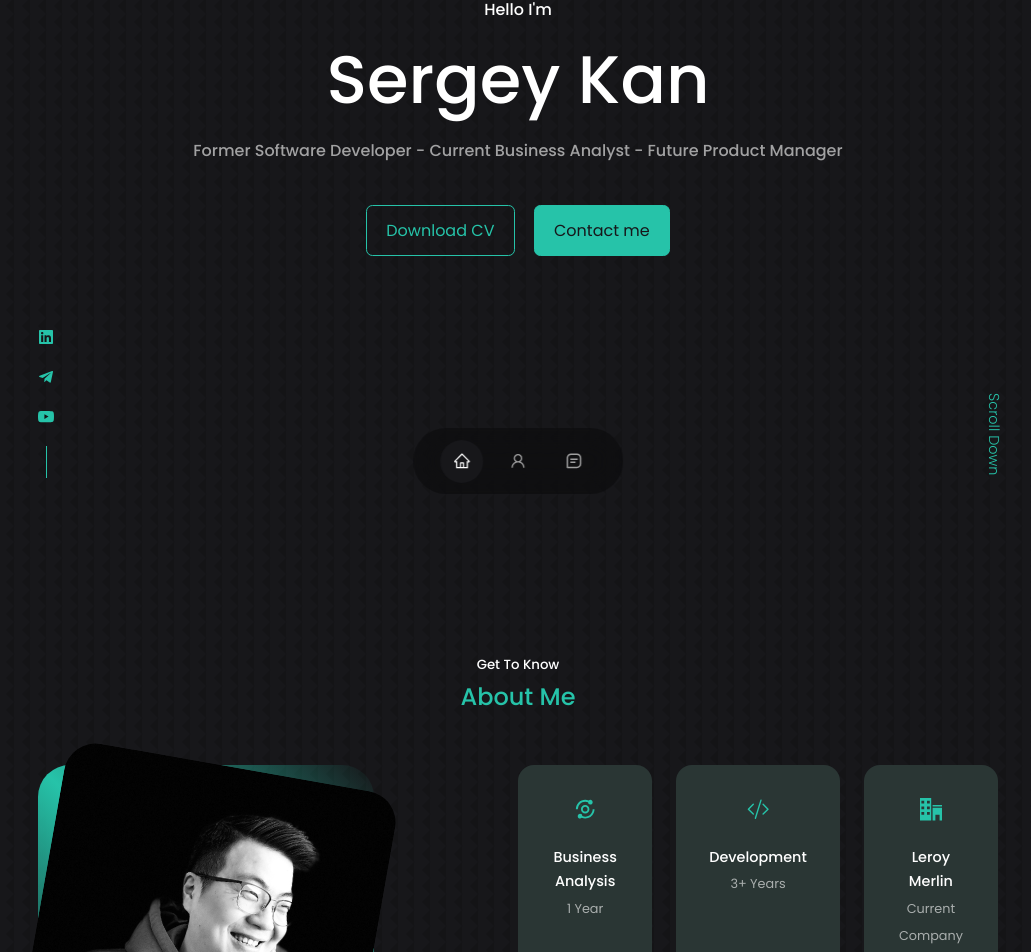
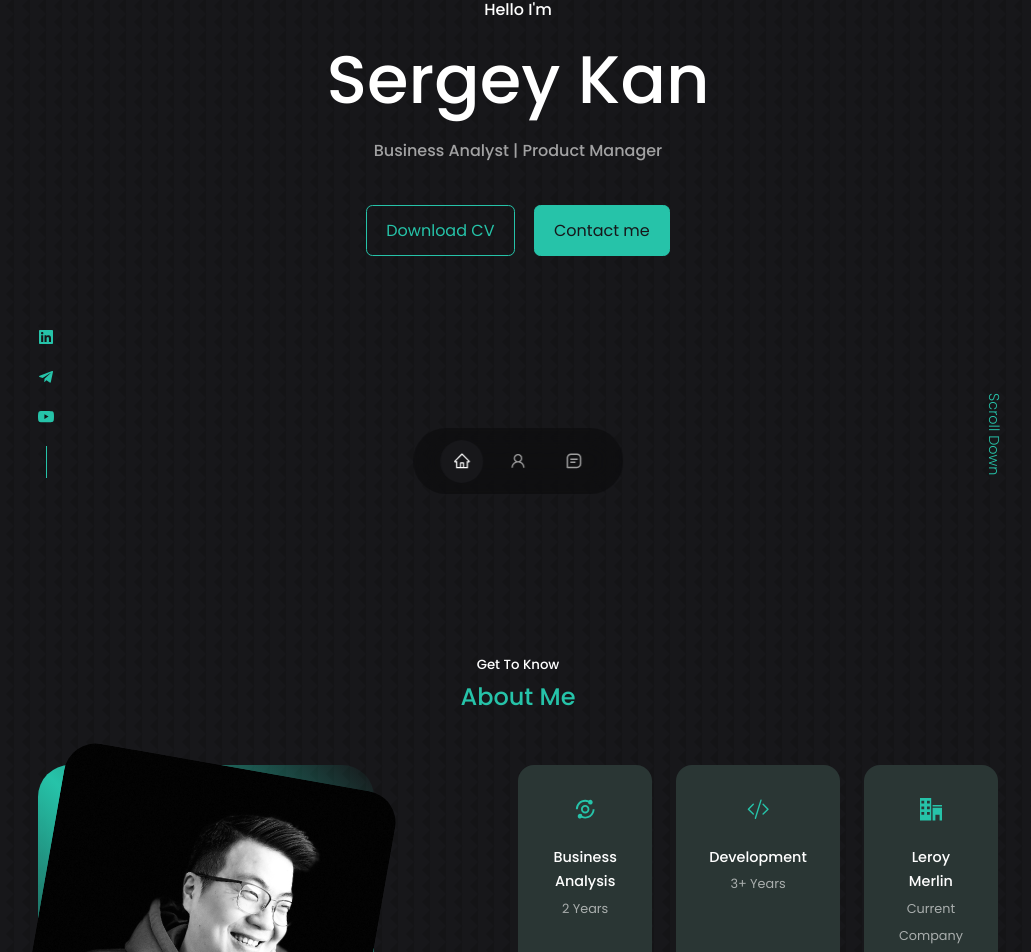
Before and after one commit to serg-kan/portfolio-website, a React (Create React App) app: page / in a window 1280 px wide. Shown: the part 274-1226 px from the top of the page, without its empty margins (122-1153 px from the left). Built offline with nearby package versions, Linux system fonts and the light colour scheme.

Commit message:
feat: updated header

```diff
--- a/src/components/about/About.jsx
+++ b/src/components/about/About.jsx
@@ -25,7 +25,7 @@ const About = () => {
             <article className="about__card">
               <BiAnalyse className="about__icon" />
               <h5>Business Analysis</h5>
-              <small>1 Year</small>
+              <small>2 Years</small>
             </article>
 
             <article className="about__card">
--- a/src/components/header/Header.jsx
+++ b/src/components/header/Header.jsx
@@ -12,7 +12,7 @@ const Header = () => {
         <div className="greetings">
           <h5>Hello I'm</h5>
           <h1>Sergey Kan</h1>
-          <h5 className="text-light">Former Software Developer - Current Business Analyst - Future Product Manager</h5>
+          <h5 className="text-light">Business Analyst | Product Manager</h5>
           <CTA />
         </div>
 
```
